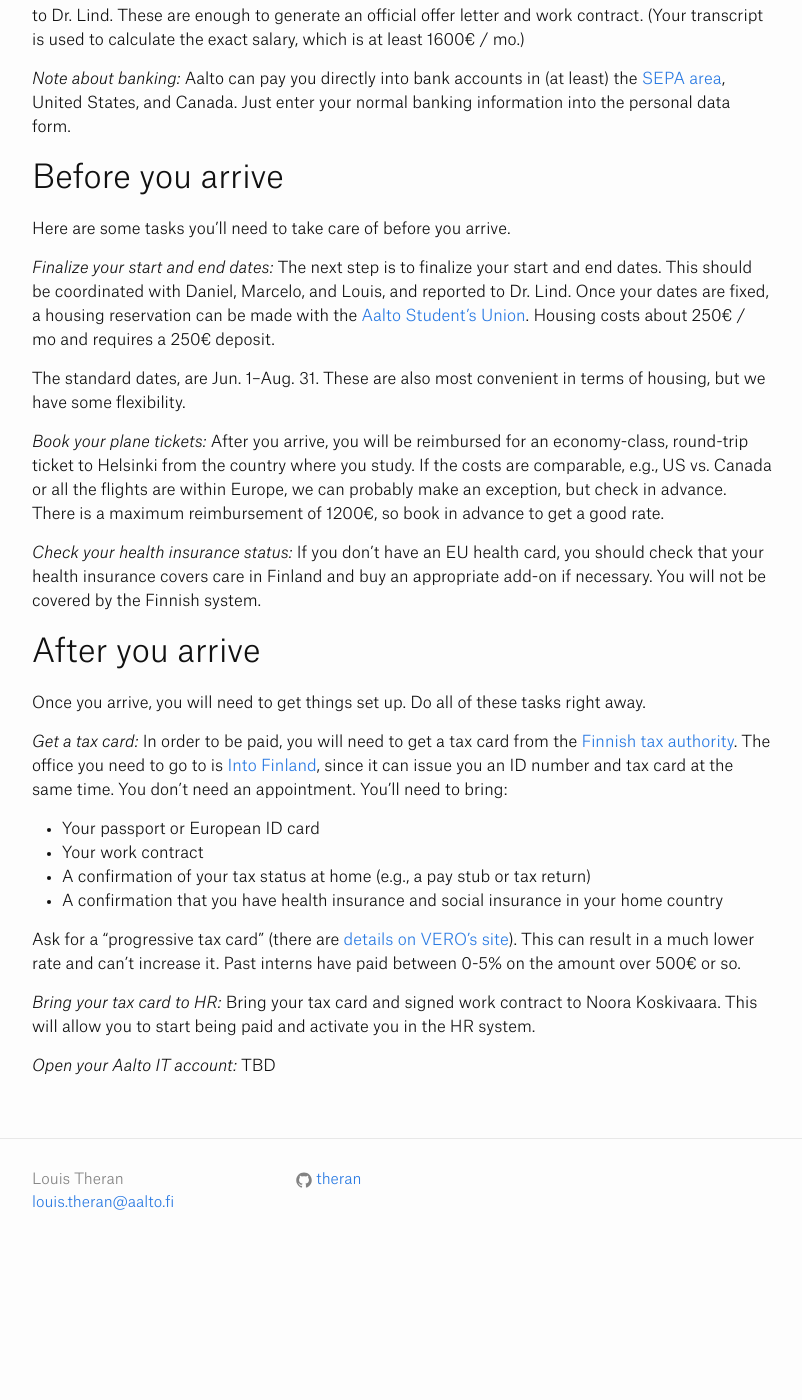
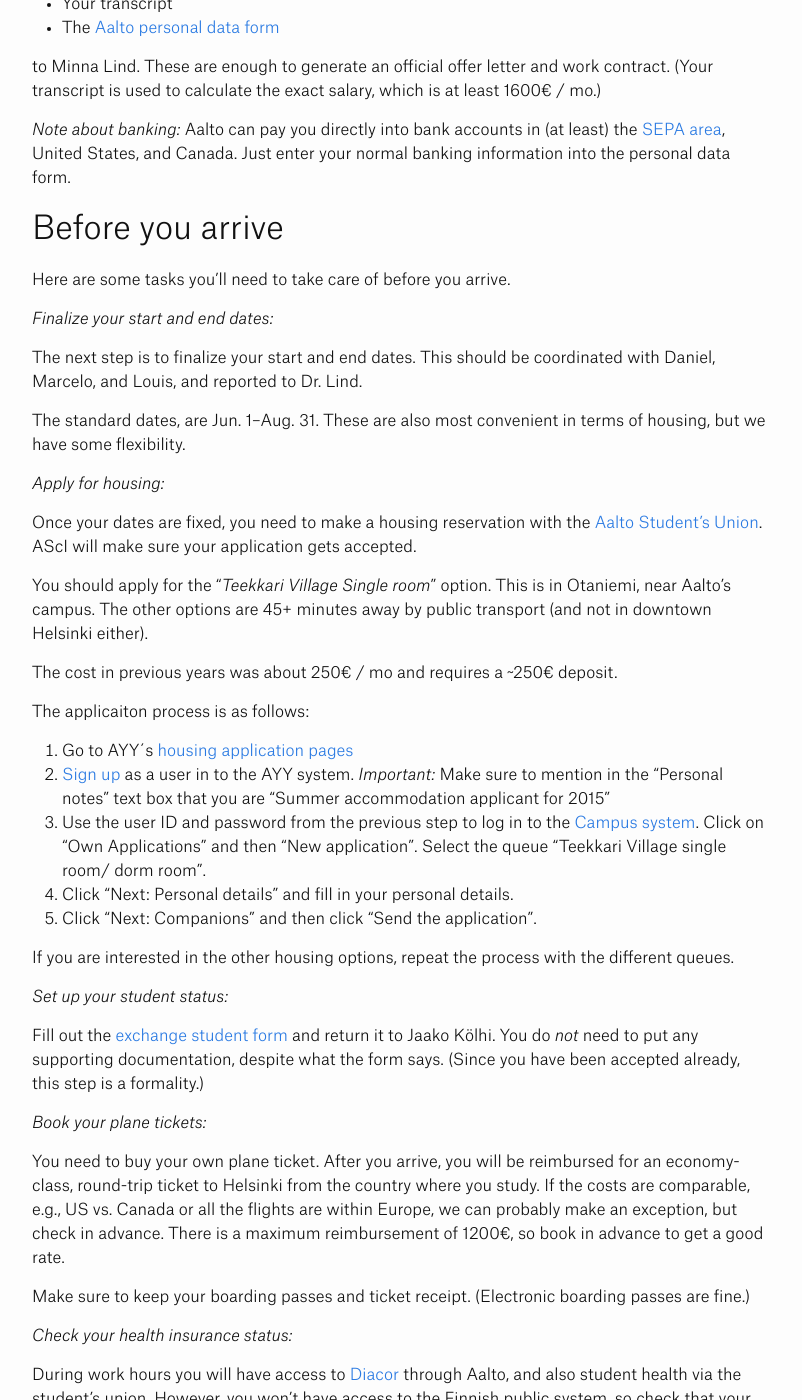
Before and after one commit to theran/theran.github.io, a Jekyll site: the page built from 2015-asci-practical.md, in a window 1280 px wide and 1400 px high, scrolled down 735 px. Shown: the whole window, without its empty margins (238-1040 px from the left). Built offline with Jekyll 4.4.1, drawn with Linux system fonts in a browser that asks for light colours; before the commit the page ends 2009 px from its top, so only the background shows below that; some of the changed text lies outside the part shown.

Commit message:
Updates for housing and visas.

```diff
--- a/2015-asci-practical.md
+++ b/2015-asci-practical.md
@@ -26,11 +26,19 @@ AScI coordinator
 Aalto HR
 : [Noora Koskivaara][noora]
 
-[minna]: minna.lind@aalto.fi
-[noora]: noora.koskivaara@aalto.fi
+Student Services
+: [Jaakko Kölhi][jaako]
+
+AYY Housing
+: <asuntotoimisto@ayy.fi>
+
 
 The rest of this document is a step-by-step guide, followed by
 some miscelaneous information.
+
+[minna]: minna.lind@aalto.fi
+[noora]: noora.koskivaara@aalto.fi
+[jaako]: jaakko.kolhi@aalto.fi
 
 ## The offer letter and work contract
 
@@ -39,7 +47,7 @@ This is the first step. Once you've accepted, you will need to send:
 * Your transcript
 * The [Aalto personal data form][form5]
 
-to Dr. Lind.  These are enough to generate an official offer
+to Minna Lind.  These are enough to generate an official offer
 letter and work contract.  (Your transcript is used to calculate the
 exact salary, which is at least 1600€ / mo.)
 
@@ -54,29 +62,80 @@ enter your normal banking information into the personal data form.
 Here are some tasks you'll need to take care of before you arrive.
 
 _Finalize your start and end dates:_
+
 The next step is to finalize your start and end dates.  This should
 be coordinated with Daniel, Marcelo, and Louis, and reported to Dr. Lind.
-Once your dates are fixed, a housing reservation can be made with the
-[Aalto Student's Union][ayy].  Housing costs about 250€ / mo and requires
-a 250€ deposit.
-
-[ayy]: http://ayy.fi
 
 The standard dates, are Jun. 1–Aug. 31.  These are also most convenient
 in terms of housing, but we have some flexibility.
 
+_Apply for housing:_
+
+Once your dates are fixed, you need to make a
+housing reservation with the [Aalto Student's Union][ayy].  AScI
+will make sure your application gets accepted.
+
+You should apply for  the "_Teekkari Village Single room_" option.
+This is in Otaniemi, near Aalto's campus.  The other options
+are 45+ minutes away by public transport (and not in downtown
+Helsinki either).
+
+The cost in previous years was about 250€ / mo and requires a ~250€ deposit.
+
+The applicaiton process is as follows:
+
+1. Go to AYY´s [housing application pages](https://campus.ayy.fi/)
+2. [Sign up](https://campus.ayy.fi/application/signUp) as a user in to the AYY system.  _Important:_ Make sure to mention in the “Personal notes” text box that you are “Summer accommodation applicant for 2015”
+3. Use the user ID and password from the previous step to log in to the [Campus system](https://campus.ayy.fi/). Click on "Own Applications" and then "New application".  Select the queue "Teekkari Village single room/ dorm room".
+4. Click “Next: Personal details” and fill in your personal details.
+5. Click “Next: Companions” and then click “Send the application”.
+
+If you are interested in the other housing options, repeat the process
+with the different queues.
+
+[ayy]: http://ayy.fi
+
+
+_Set up your student status:_
+
+Fill out the [exchange student form][form421]
+and return it to Jaako Kölhi. You do _not_ need to put any supporting
+documentation, despite what the form says.  (Since you have been accepted
+already, this step is a formality.)
+
+[form421]: /assets/2015/forms/Aalto-University-412-Exchange-Student-Form.pdf
+
 _Book your plane tickets:_
-After you arrive,
+
+You need to buy your own plane ticket. After you arrive,
 you will be reimbursed for an economy-class, round-trip ticket to Helsinki
 from the country where you study.  If the costs are comparable, e.g., US vs. Canada
 or all the flights are within Europe, we can probably make an exception, but
-check in advance.  There is a
-maximum reimbursement of 1200€, so book in advance to get a good rate.
+check in advance.  There is a maximum reimbursement of 1200€,
+so book in advance to get a good rate.
 
-_Check your health insurance status:_ If you don't have an EU health card,
-you should check that your health insurance covers care in Finland and
-buy an appropriate add-on if necessary. You will not be covered by the
-Finnish system.
+Make sure to keep your boarding passes and ticket receipt.  (Electronic
+boarding passes are fine.)
+
+_Check your health insurance status:_
+
+During work hours you will have access to [Diacor][diacor] through Aalto,
+and also student
+health via the student's union.  However, you won't have access to the
+Finnish public system, so check that your insurace will cover emergency
+care in Finland.
+
+[diacor]: http://diacor.fi/
+
+_Get a visa if you need one:_
+
+You do not need a visa if you can normally enter the Schengen
+area without one (the so-called [Annex II][anexii] countries). Otherwise, you will need a visa.  You can get one at
+any [Finnish consulate][cons] in a country where you are a
+permanent resident or study.
+
+[anexii]: [http://www.formin.fi/public/default.aspx?nodeid=15719&contentlan=2&culture=en-US]
+[cons]: http://www.formin.fi/public/default.aspx?nodeid=15719&contentlan=2&culture=en-US
 
 ## After you arrive
 Once you arrive, you will need to get things set up.  Do all of these
@@ -95,7 +154,7 @@ need an appointment. You'll need to bring:
 
 Ask for a "progressive tax card" (there are [details on VERO's site][prog]). This can result in a much lower rate and
 can't increase it. Past interns have paid between 0-5% on the amount over
-500€ or so.
+the tax-exempt amount of 500€ or so.
 
 [vero]: http://vero.fi/
 [into]: http://intofinland.fi/
```
Also changed, not shown: 1 other file.
